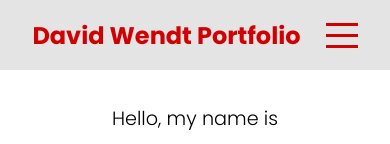
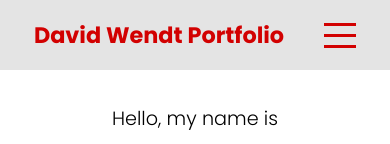
Before and after one commit to DavidWendtNJIT/Portfolio, a React (Create React App) app: page / in a window 390 px wide. Shown: the top 144 px of the page. Built offline with nearby package versions, Linux system fonts and the light colour scheme.

Commit message:
spacing in topbar changed for mobile

```diff
--- a/src/components/topbar/topbar.scss
+++ b/src/components/topbar/topbar.scss
@@ -36,8 +36,8 @@
         align-items: center;
 
         @include for-size(phone) {
-            font-size: 1.5em;
-            margin-right: 25px;
+            font-size: 1.4em;
+            margin-right: 40px;
           }
       }
 
```
